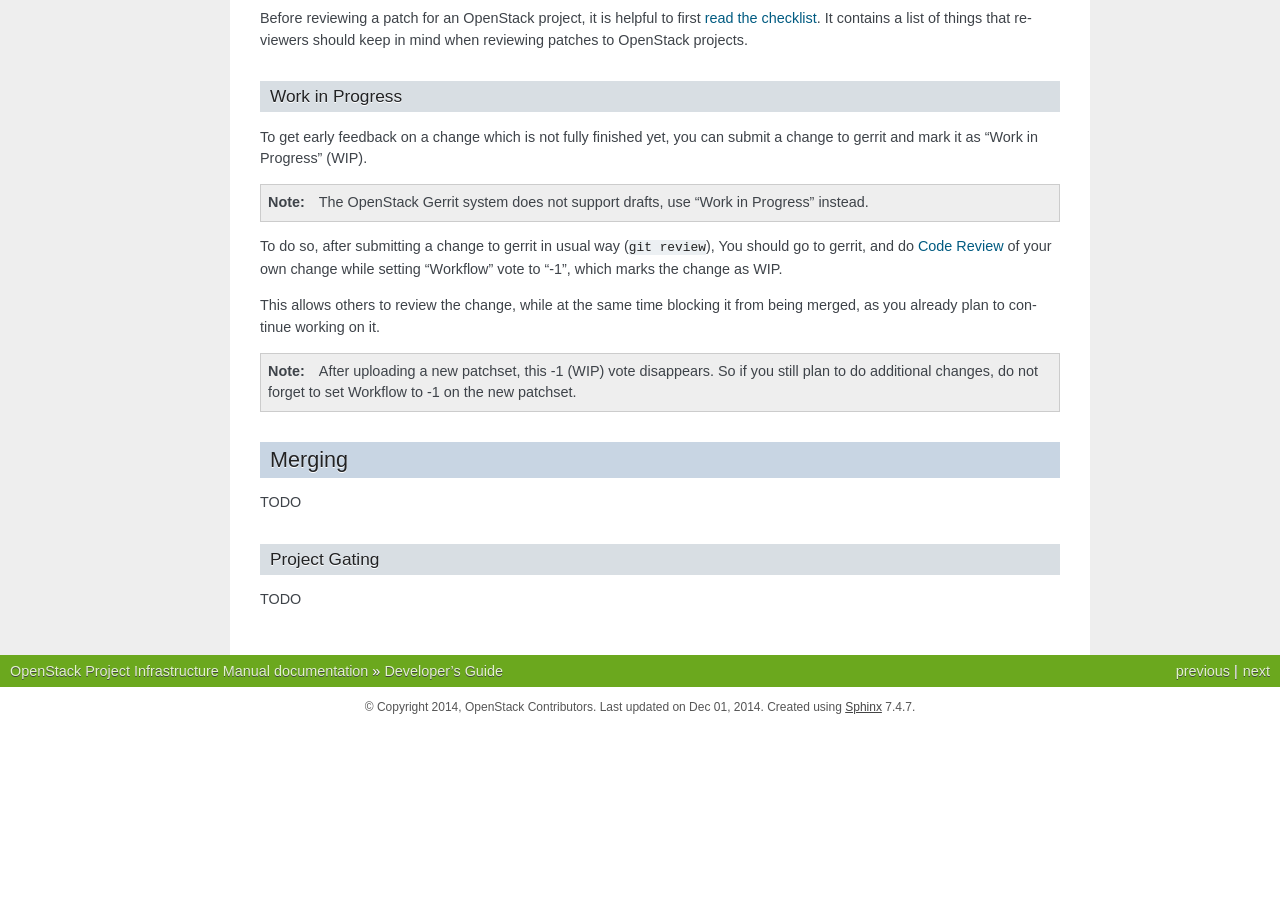
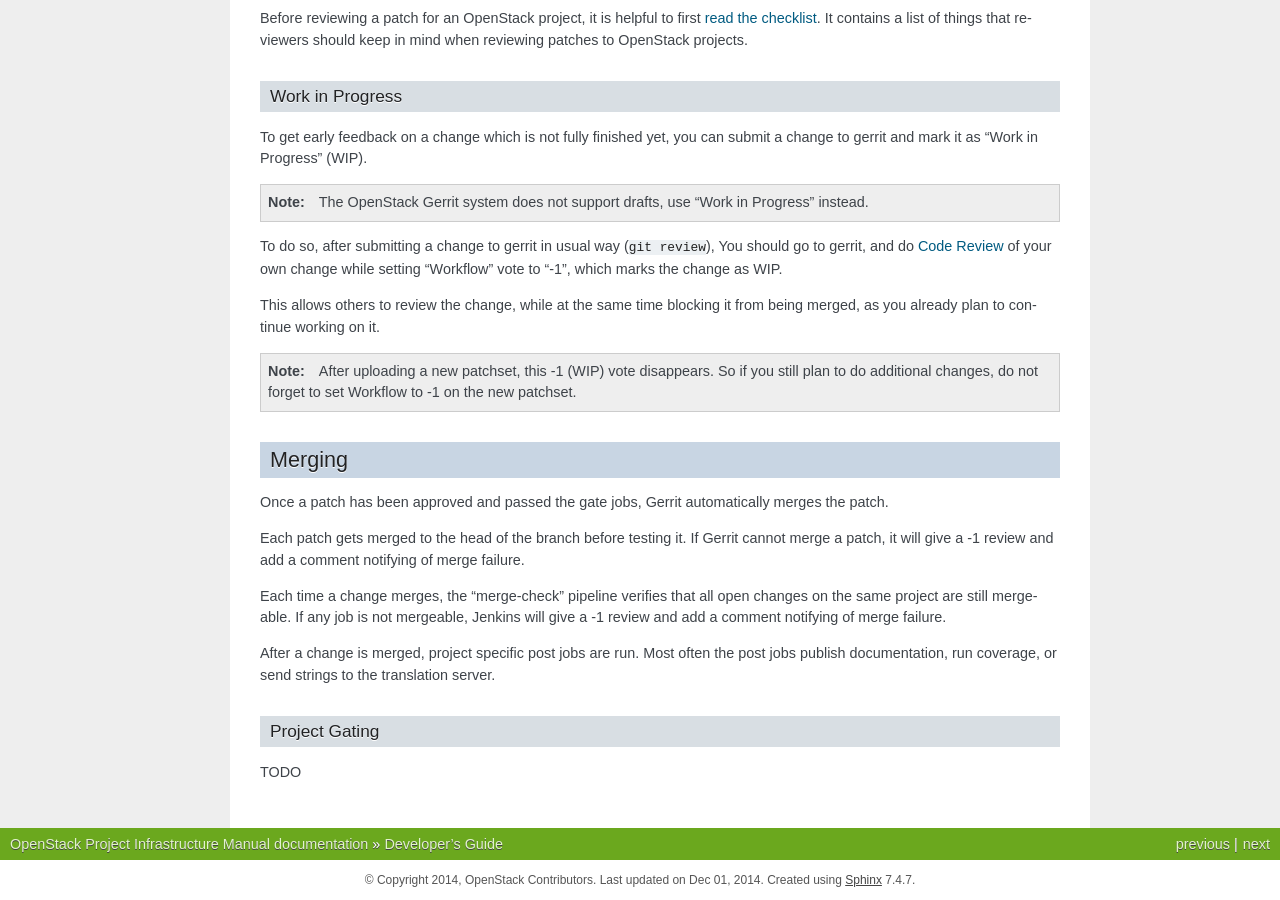
Before and after one commit to openstack-archive/infra-manual, a Sphinx documentation site: the page built from doc/source/developers.rst, in a window 1280 px wide and 900 px high, scrolled down 7250 px. Built offline with Sphinx 7.4.7, drawn with Linux system fonts in a browser that asks for light colours; before the commit the page ends 7977 px from its top, so only the background shows below that.

Commit message:
Add merging section to developers
Explain merging of changes.

Change-Id: Id2a5456974f925815193b61fb0ba24c170b20ff9

```diff
--- a/doc/source/developers.rst
+++ b/doc/source/developers.rst
@@ -425,7 +425,21 @@
 Merging
 =======
 
-TODO
+Once a patch has been approved and passed the gate jobs, Gerrit
+automatically merges the patch.
+
+Each patch gets merged to the head of the branch before testing it. If
+Gerrit cannot merge a patch, it will give a -1 review and add a
+comment notifying of merge failure.
+
+Each time a change merges, the "merge-check" pipeline verifies that
+all open changes on the same project are still mergeable. If any job
+is not mergeable, Jenkins will give a -1 review and add a comment
+notifying of merge failure.
+
+After a change is merged, project specific post jobs are run. Most
+often the post jobs publish documentation, run coverage, or send
+strings to the translation server.
 
 Project Gating
 --------------
```
